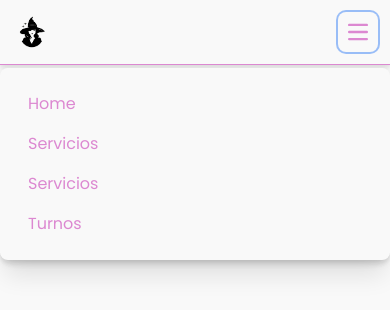
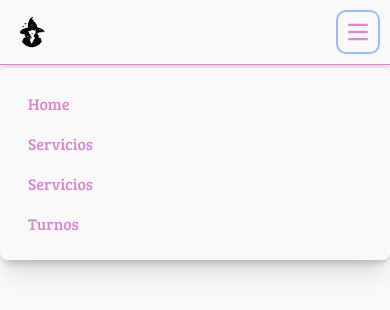
Before and after one commit to LucianoMas26/app-tarot, a Next.js app: page / in a window 390 px wide. Both pictures are taken after a click on the button 358 px from the left and 32 px from the top of the page. Shown: the top 310 px of the page. Built offline with nearby package versions, Linux system fonts and the light colour scheme.

Commit message:
adding changes

```diff
--- a/app/page.tsx
+++ b/app/page.tsx
@@ -9,7 +9,7 @@ const alexBrush = Alex_Brush({
   weight: ["400"]
 })
 
-export const breeSerif = Bree_Serif({
+const breeSerif = Bree_Serif({
   subsets: ["latin"],
   weight: ["400"]
 })
--- a/app/reading/[title]/page.tsx
+++ b/app/reading/[title]/page.tsx
@@ -1,9 +1,13 @@
 import { getServiceByTitle } from "@/app/libs/getServiceByTitle"
 import { CardProps } from "@/components/Card/Card"
-import { Alex_Brush } from "next/font/google"
-import { breeSerif } from "@/app/page"
+import { Alex_Brush, Bree_Serif } from "next/font/google"
 
 const alexBrush = Alex_Brush({
+  subsets: ["latin"],
+  weight: ["400"]
+})
+
+const breeSerif = Bree_Serif({
   subsets: ["latin"],
   weight: ["400"]
 })
--- a/app/ritual/[title]/page.tsx
+++ b/app/ritual/[title]/page.tsx
@@ -1,9 +1,12 @@
 import { getServiceByTitle } from "@/app/libs/getServiceByTitle"
 import { CardProps } from "@/components/Card/Card"
-import { Alex_Brush } from "next/font/google"
-import { breeSerif } from "@/app/page"
+import { Alex_Brush, Bree_Serif } from "next/font/google"
 
 const alexBrush = Alex_Brush({
+  subsets: ["latin"],
+  weight: ["400"]
+})
+const breeSerif = Bree_Serif({
   subsets: ["latin"],
   weight: ["400"]
 })
--- a/app/turnos/page.tsx
+++ b/app/turnos/page.tsx
@@ -1,7 +1,11 @@
-import { Alex_Brush } from "next/font/google"
-import { breeSerif } from "../page"
+import { Alex_Brush, Bree_Serif } from "next/font/google"
 
 const alexBrush = Alex_Brush({
+  subsets: ["latin"],
+  weight: ["400"]
+})
+
+const breeSerif = Bree_Serif({
   subsets: ["latin"],
   weight: ["400"]
 })
--- a/components/Card/Card.tsx
+++ b/components/Card/Card.tsx
@@ -3,7 +3,12 @@
 import { StaticImageData } from "next/image"
 import { FC } from "react"
 import Link from "next/link"
-import { breeSerif } from "@/app/page"
+import { Bree_Serif } from "next/font/google"
+
+const breeSerif = Bree_Serif({
+  subsets: ["latin"],
+  weight: ["400"]
+})
 
 export interface CardProps {
   id: string
--- a/components/MobileNavbar/MobileNavbar.tsx
+++ b/components/MobileNavbar/MobileNavbar.tsx
@@ -1,5 +1,10 @@
 import Link from "next/link"
-import React from "react"
+import { Bree_Serif } from "next/font/google"
+
+const breeSerif = Bree_Serif({
+  subsets: ["latin"],
+  weight: ["400"]
+})
 
 const MobileNavbar = () => {
   return (
@@ -7,7 +12,9 @@ const MobileNavbar = () => {
       className="fixed z-20 items-center justify-between w-full md:flex md:w-auto md:order-1"
       id="navbar-sticky"
     >
-      <ul className="flex flex-col p-4 md:p-0 mt-1 rounded-lg bg-[#f9f9f9] text-[#dc88d1] md:space-x-8 rtl:space-x-reverse md:flex-row md:mt-0 md:border-0 md:bg-white shadow-xl">
+      <ul
+        className={`${breeSerif.className} flex flex-col p-4 md:p-0 mt-1 rounded-lg bg-[#f9f9f9] text-[#dc88d1] md:space-x-8 rtl:space-x-reverse md:flex-row md:mt-0 md:border-0 md:bg-white shadow-xl`}
+      >
         <li>
           <Link
             href="/"
--- a/components/Navbar/Navbar.tsx
+++ b/components/Navbar/Navbar.tsx
@@ -2,12 +2,16 @@
 import icon from "@/public/images/tarot-icon-removebg-preview.png"
 import Image from "next/image"
 import Link from "next/link"
-import { Alex_Brush } from "next/font/google"
+import { Alex_Brush, Bree_Serif } from "next/font/google"
 import MobileNavbar from "../MobileNavbar/MobileNavbar"
 import { useState, useRef, useEffect } from "react"
-import { breeSerif } from "@/app/page"
 
 const alexBrush = Alex_Brush({
+  subsets: ["latin"],
+  weight: ["400"]
+})
+
+const breeSerif = Bree_Serif({
   subsets: ["latin"],
   weight: ["400"]
 })
```
